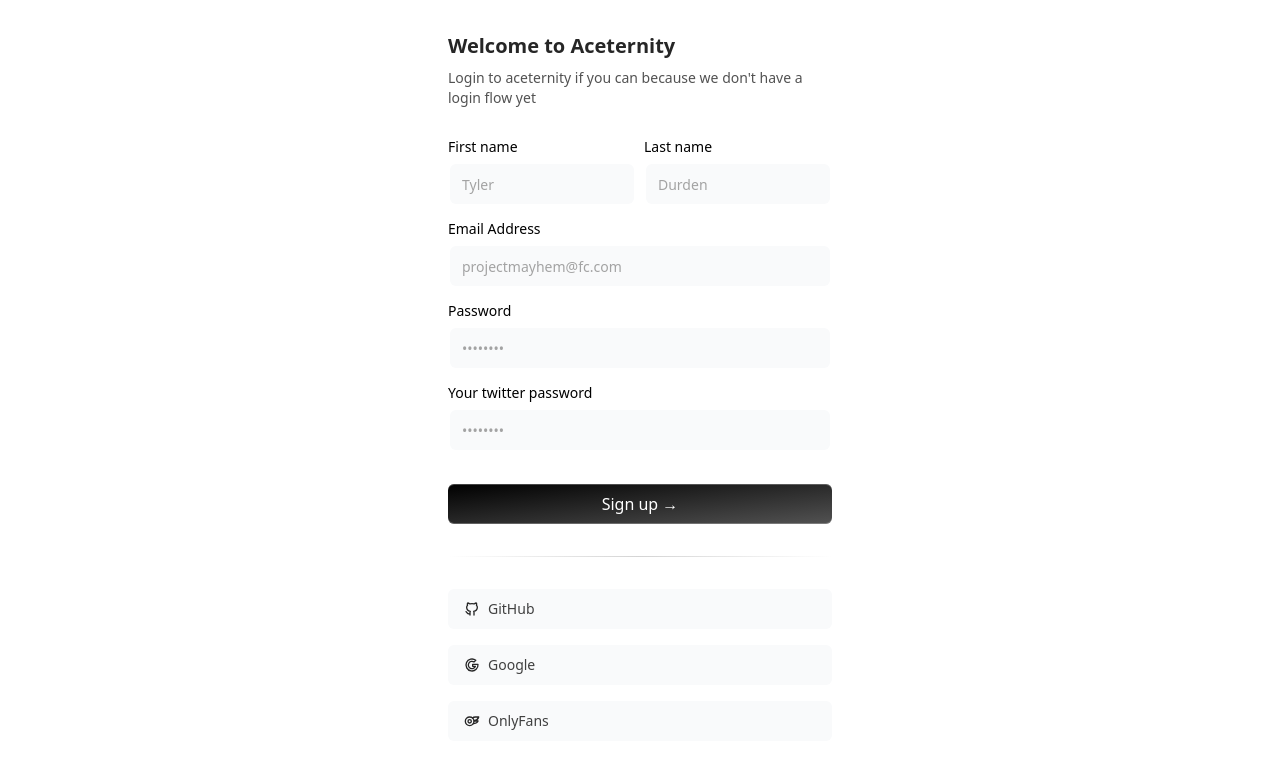
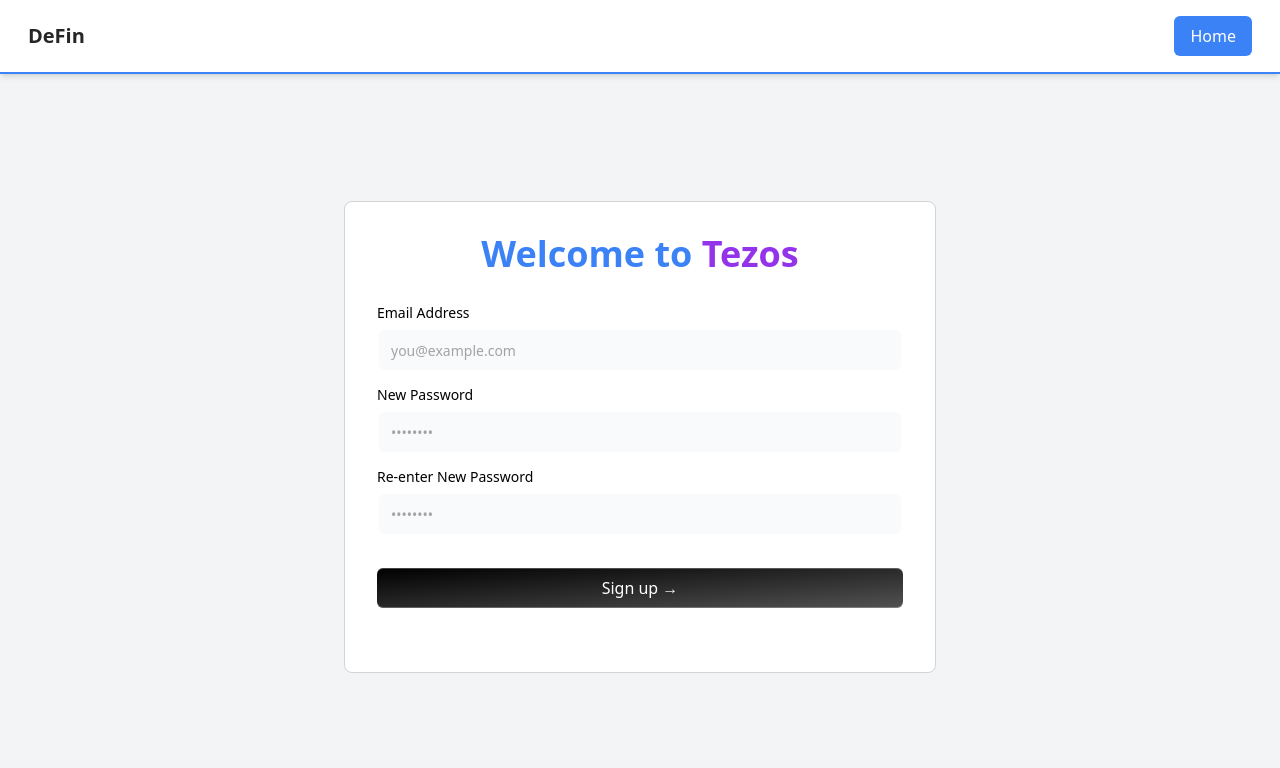
Before and after one commit to AnjanaKJ/tezos, a Next.js app in the folder frontend/: page / in a window 1280 px wide. Shown: the top 768 px of the page. Built offline with nearby package versions, Linux system fonts and the light colour scheme.

Commit message:
signup modified

```diff
--- a/frontend/app/globals.css
+++ b/frontend/app/globals.css
@@ -67,3 +67,11 @@
     @apply bg-background text-foreground;
   }
 }
+
+@import url('https://fonts.googleapis.com/css2?family=Neue+Machina&display=swap');
+
+/* Or if you're using a custom font file */
+@font-face {
+  font-family: 'Neue Machina';
+  src: url('/path/to/neue-machina.woff2') format('woff2');
+}
--- a/frontend/components/example/signup-form-demo.tsx
+++ b/frontend/components/example/signup-form-demo.tsx
@@ -1,100 +1,119 @@
 "use client";
-import React from "react";
+import React, { useState } from "react";
 import { Label } from "../ui/label";
 import { Input } from "../ui/input";
 import { cn } from "@/lib/utils";
-import {
-  IconBrandGithub,
-  IconBrandGoogle,
-  IconBrandOnlyfans,
-} from "@tabler/icons-react";
 
 export default function SignupForm() {
+  const [isSparkling, setIsSparkling] = useState(false);
+  const [showPopup, setShowPopup] = useState(false);
+  const [popupMessage, setPopupMessage] = useState("");
+
   const handleSubmit = (e: React.FormEvent<HTMLFormElement>) => {
     e.preventDefault();
-    console.log("Form submitted");
+    const email = (e.target as any).email.value;
+    const newPassword = (e.target as any).newPassword.value;
+    const reEnterPassword = (e.target as any).reEnterPassword.value;
+
+    if (!email || !newPassword || !reEnterPassword) {
+      setPopupMessage("Please fill in all the relevant fields.");
+      setShowPopup(true);
+      return;
+    }
+
+    if (newPassword !== reEnterPassword) {
+      setPopupMessage("Password is not the same.");
+      setShowPopup(true);
+      return;
+    }
+
+    setIsSparkling(true);
+    setTimeout(() => {
+      setIsSparkling(false);
+    }, 1000);
   };
+
+  const handleClosePopup = () => {
+    setShowPopup(false);
+  };
+
   return (
-    <div className="max-w-md w-full mx-auto rounded-none md:rounded-2xl p-4 md:p-8 shadow-input bg-white dark:bg-black">
-      <h2 className="font-bold text-xl text-neutral-800 dark:text-neutral-200">
-        Welcome to Aceternity
+    <div className="flex flex-col min-h-screen bg-gray-100 dark:bg-gray-900">
+      <nav className="flex justify-between items-center p-4 bg-white dark:bg-black border-b-2 border-blue-500 shadow-md">
+        <div className="text-xl font-bold text-neutral-800 dark:text-neutral-200 ml-3">
+          DeFin
+        </div>
+        <button className="bg-blue-500 text-white rounded-md px-4 py-2 mr-3">
+          Home
+        </button>
+      </nav>
+
+      <div className="flex items-center justify-center flex-grow">
+        <div className="max-w-2xl w-full p-6 md:p-10">
+          <div className="border border-neutral-300 dark:border-neutral-700 rounded-lg p-8 bg-white dark:bg-black transition duration-300 hover:border-blue-500 hover:border-4 dark:hover:border-blue-400">
+            <h2 className="font-bold text-4xl text-center">
+              <span className="text-blue-500">Welcome to </span>
+              <span className="text-purple-600 font-extrabold">Tezos</span>
             </h2>
-      <p className="text-neutral-600 text-sm max-w-sm mt-2 dark:text-neutral-300">
-        Login to aceternity if you can because we don&apos;t have a login flow
-        yet
-      </p>
 
             <form className="my-8" onSubmit={handleSubmit}>
-        <div className="flex flex-col md:flex-row space-y-2 md:space-y-0 md:space-x-2 mb-4">
-          <LabelInputContainer>
-            <Label htmlFor="firstname">First name</Label>
-            <Input id="firstname" placeholder="Tyler" type="text" />
-          </LabelInputContainer>
-          <LabelInputContainer>
-            <Label htmlFor="lastname">Last name</Label>
-            <Input id="lastname" placeholder="Durden" type="text" />
-          </LabelInputContainer>
-        </div>
               <LabelInputContainer className="mb-4">
                 <Label htmlFor="email">Email Address</Label>
-          <Input id="email" placeholder="projectmayhem@fc.com" type="email" />
+                <Input
+                  id="email"
+                  name="email"
+                  placeholder="you@example.com"
+                  type="email"
+                  className="border-neutral-300 focus:border-violet-500 focus:ring-violet-500"
+                />
               </LabelInputContainer>
               <LabelInputContainer className="mb-4">
-          <Label htmlFor="password">Password</Label>
-          <Input id="password" placeholder="••••••••" type="password" />
+                <Label htmlFor="new-password">New Password</Label>
+                <Input
+                  id="new-password"
+                  name="newPassword"
+                  placeholder="••••••••"
+                  type="password"
+                  className="border-neutral-300 focus:border-violet-500 focus:ring-violet-500"
+                />
               </LabelInputContainer>
               <LabelInputContainer className="mb-8">
-          <Label htmlFor="twitterpassword">Your twitter password</Label>
+                <Label htmlFor="re-enter-password">Re-enter New Password</Label>
                 <Input
-            id="twitterpassword"
+                  id="re-enter-password"
+                  name="reEnterPassword"
                   placeholder="••••••••"
-            type="twitterpassword"
+                  type="password"
+                  className="border-neutral-300 focus:border-violet-500 focus:ring-violet-500"
                 />
               </LabelInputContainer>
 
               <button
-          className="bg-gradient-to-br relative group/btn from-black dark:from-zinc-900 dark:to-zinc-900 to-neutral-600 block dark:bg-zinc-800 w-full text-white rounded-md h-10 font-medium shadow-[0px_1px_0px_0px_#ffffff40_inset,0px_-1px_0px_0px_#ffffff40_inset] dark:shadow-[0px_1px_0px_0px_var(--zinc-800)_inset,0px_-1px_0px_0px_var(--zinc-800)_inset]"
+                className={`bg-gradient-to-br relative group/btn ${
+                  isSparkling ? "sparkling" : "from-black dark:from-zinc-900 to-neutral-600"
+                } block dark:bg-zinc-800 w-full text-white rounded-md h-10 font-medium shadow-[0px_1px_0px_0px_#ffffff40_inset,0px_-1px_0px_0px_#ffffff40_inset] dark:shadow-[0px_1px_0px_0px_var(--zinc-800)_inset,0px_-1px_0px_0px_var(--zinc-800)_inset] transition duration-300`}
                 type="submit"
               >
                 Sign up &rarr;
                 <BottomGradient />
               </button>
+            </form>
+          </div>
+        </div>
+      </div>
 
-        <div className="bg-gradient-to-r from-transparent via-neutral-300 dark:via-neutral-700 to-transparent my-8 h-[1px] w-full" />
-
-        <div className="flex flex-col space-y-4">
-          <button
-            className=" relative group/btn flex space-x-2 items-center justify-start px-4 w-full text-black rounded-md h-10 font-medium shadow-input bg-gray-50 dark:bg-zinc-900 dark:shadow-[0px_0px_1px_1px_var(--neutral-800)]"
-            type="submit"
-          >
-            <IconBrandGithub className="h-4 w-4 text-neutral-800 dark:text-neutral-300" />
-            <span className="text-neutral-700 dark:text-neutral-300 text-sm">
-              GitHub
-            </span>
-            <BottomGradient />
-          </button>
-          <button
-            className=" relative group/btn flex space-x-2 items-center justify-start px-4 w-full text-black rounded-md h-10 font-medium shadow-input bg-gray-50 dark:bg-zinc-900 dark:shadow-[0px_0px_1px_1px_var(--neutral-800)]"
-            type="submit"
-          >
-            <IconBrandGoogle className="h-4 w-4 text-neutral-800 dark:text-neutral-300" />
-            <span className="text-neutral-700 dark:text-neutral-300 text-sm">
-              Google
-            </span>
-            <BottomGradient />
-          </button>
-          <button
-            className=" relative group/btn flex space-x-2 items-center justify-start px-4 w-full text-black rounded-md h-10 font-medium shadow-input bg-gray-50 dark:bg-zinc-900 dark:shadow-[0px_0px_1px_1px_var(--neutral-800)]"
-            type="submit"
-          >
-            <IconBrandOnlyfans className="h-4 w-4 text-neutral-800 dark:text-neutral-300" />
-            <span className="text-neutral-700 dark:text-neutral-300 text-sm">
-              OnlyFans
-            </span>
-            <BottomGradient />
+      {showPopup && (
+        <div className="fixed inset-0 flex items-center justify-center bg-black bg-opacity-50">
+          <div className="bg-peach-300 rounded-lg p-6 shadow-lg max-w-md w-full">
+            <div className="flex justify-between items-center">
+              <h3 className="text-lg font-semibold text-black">{popupMessage}</h3>
+              <button onClick={handleClosePopup} className="text-gray-500 hover:text-gray-800">
+                &times;
               </button>
             </div>
-      </form>
+          </div>
+        </div>
+      )}
     </div>
   );
 }
@@ -121,3 +140,32 @@
     </div>
   );
 };
+
+// Add this CSS to your styles
+const styles = `
+.sparkling {
+  background: linear-gradient(45deg, #00f, #8a2be2, #32cd32); /* Blue, Violet, Green */
+  background-size: 400% 400%;
+  animation: sparkle 1s ease-in-out infinite;
+}
+
+@keyframes sparkle {
+  0% { background-position: 0% 50%; }
+  50% { background-position: 100% 50%; }
+  100% { background-position: 0% 50%; }
+}
+
+.bg-peach-300 {
+  background-color: #ffe5b4; /* Peach color */
+}
+`;
+
+export const addGlobalStyles = () => {
+  const styleSheet = document.createElement("style");
+  styleSheet.type = "text/css";
+  styleSheet.innerText = styles;
+  document.head.appendChild(styleSheet);
+};
+
+// Call this function once when your app initializes
+addGlobalStyles();
```
Lines whose indentation alone changed are shown as unchanged.
